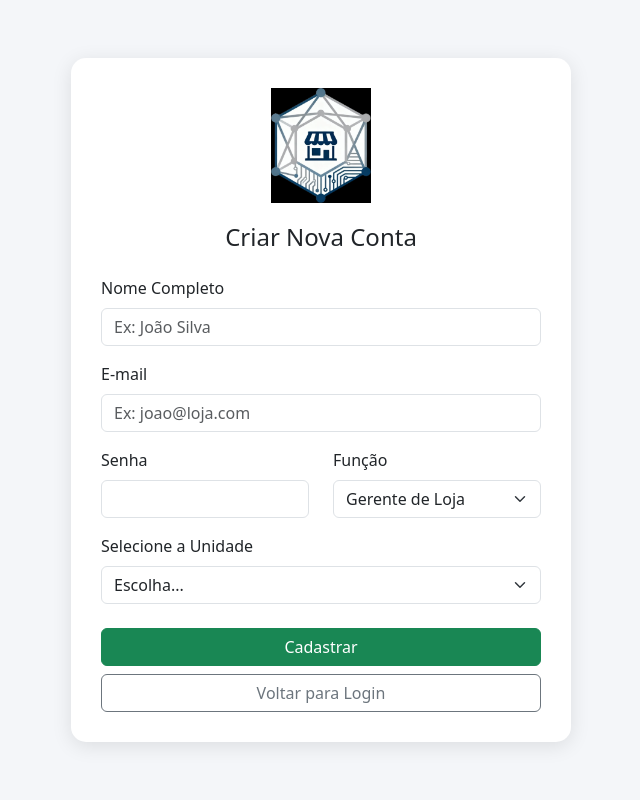
After one commit to paulohenriquemlf896-bit/Centralizador_compras, a Flask app: page /cadastro in a window 1280 px wide. The commit adds this page. Shown: the whole page, without its empty margins (319-959 px from the left). Run offline with Flask 3, Linux system fonts and the light colour scheme.

Commit message:
foi adicionado tela de cadastro e a tela de validação para ver se a pessoa pode ter acesso

```diff
--- a/app.py
+++ b/app.py
@@ -23,6 +23,7 @@ class Usuario(db.Model):
     email = db.Column(db.String(100), unique=True, nullable=False)
     senha = db.Column(db.String(100), nullable=False)
     funcao = db.Column(db.String(20), nullable=False)
+    verificado = db.Column(db.Boolean, default=False) # Segurança
     loja_id = db.Column(db.Integer, db.ForeignKey('loja.id'), nullable=True)
     loja = db.relationship('Loja', backref=db.backref('usuarios', lazy=True))
 
@@ -48,7 +49,7 @@ class ItemPedido(db.Model):
     produto_id = db.Column(db.Integer, db.ForeignKey('produto.id'), nullable=False)
     produto = db.relationship('Produto')
 
-# --- ROTAS GERAIS ---
+# --- ROTAS DE AUTENTICAÇÃO ---
 
 @app.route('/')
 def index():
@@ -58,41 +59,113 @@ def index():
 
 @app.route('/login', methods=['GET', 'POST'])
 def login():
-    erro = None
+    # Captura mensagem de erro/sucesso da URL (ex: vinda do cadastro)
+    erro = request.args.get('erro')
+
     if request.method == 'POST':
         email = request.form['email']
         senha = request.form['senha']
         user = Usuario.query.filter_by(email=email).first()
+
         if user and user.senha == senha:
-            session['usuario_id'] = user.id
-            session['nome'] = user.nome
-            session['funcao'] = user.funcao
-            session['loja_id'] = user.loja_id
-            return redirect(url_for('dashboard_admin' if user.funcao == 'Admin' else 'dashboard_loja'))
+            if not user.verificado:
+                erro = 'Sua conta ainda não foi aprovada pelo Administrador.'
+            else:
+                session['usuario_id'] = user.id
+                session['nome'] = user.nome
+                session['funcao'] = user.funcao
+                session['loja_id'] = user.loja_id
+                return redirect(url_for('dashboard_admin' if user.funcao == 'Admin' else 'dashboard_loja'))
         else:
             erro = 'Email ou senha incorretos.'
     return render_template('login.html', erro=erro)
+
+@app.route('/cadastro', methods=['GET', 'POST'])
+def register():
+    lojas = Loja.query.all()
+
+    if request.method == 'POST':
+        nome = request.form['nome']
+        email = request.form['email']
+        senha = request.form['senha']
+        funcao = request.form['funcao']
+
+        if Usuario.query.filter_by(email=email).first():
+            return render_template('register.html', lojas=lojas, erro="Este e-mail já está cadastrado!")
+
+        loja_id = request.form.get('loja_id')
+        if funcao == 'Admin':
+            loja_id = None
+        elif loja_id:
+            loja_id = int(loja_id)
+        else:
+            return render_template('register.html', lojas=lojas, erro="Por favor, selecione uma loja.")
+
+        # Cria usuário bloqueado (verificado=False)
+        novo_usuario = Usuario(nome=nome, email=email, senha=senha, funcao=funcao, loja_id=loja_id, verificado=False)
+        db.session.add(novo_usuario)
+        db.session.commit()
+
+        # Redireciona para login com mensagem
+        return redirect(url_for('login', erro="Cadastro realizado! Aguarde a aprovação do Administrador para entrar."))
+
+    return render_template('register.html', lojas=lojas)
 
 @app.route('/logout')
 def logout():
     session.clear()
     return redirect(url_for('login'))
 
+# --- ROTAS DE GESTÃO DE USUÁRIOS (ADMIN) ---
+
+@app.route('/admin/usuarios')
+def admin_usuarios():
+    if 'usuario_id' not in session or session.get('funcao') != 'Admin':
+        return redirect(url_for('login'))
+
+    usuarios = Usuario.query.order_by(Usuario.verificado.asc(), Usuario.nome.asc()).all()
+    return render_template('admin_usuarios.html', usuarios=usuarios)
+
+@app.route('/admin/aprovar/<int:user_id>')
+def aprovar_usuario(user_id):
+    if 'usuario_id' not in session or session.get('funcao') != 'Admin':
+        return redirect(url_for('login'))
+
+    user = Usuario.query.get(user_id)
+    if user:
+        user.verificado = True
+        db.session.commit()
+
+    return redirect(url_for('admin_usuarios'))
+
+@app.route('/admin/excluir/<int:user_id>')
+def excluir_usuario(user_id):
+    if 'usuario_id' not in session or session.get('funcao') != 'Admin':
+        return redirect(url_for('login'))
+
+    if user_id == session['usuario_id']: # Evita auto-exclusão
+        return redirect(url_for('admin_usuarios'))
+
+    user = Usuario.query.get(user_id)
+    if user:
+        db.session.delete(user)
+        db.session.commit()
+
+    return redirect(url_for('admin_usuarios'))
+
+
 # --- ROTAS DA LOJA ---
 
 @app.route('/dashboard/loja')
 def dashboard_loja():
     if 'usuario_id' not in session: return redirect(url_for('login'))
-
     pedido_atual = Pedido.query.filter_by(usuario_id=session['usuario_id'], loja_id=session['loja_id'])\
                          .order_by(Pedido.id.desc()).first()
-
     return render_template('dashboard_loja.html', nome=session['nome'], pedido=pedido_atual)
 
 @app.route('/pedido/selecao-fabricante')
 def selecao_fabricante():
     if 'usuario_id' not in session: return redirect(url_for('login'))
-    if 'loja_id' not in session: return redirect(url_for('logout'))
 
     laboratorios_db = db.session.query(Produto.laboratorio).distinct().all()
     lista_final = []
@@ -100,7 +173,6 @@ def selecao_fabricante():
     pedido_atual = Pedido.query.filter_by(usuario_id=session['usuario_id'], loja_id=session['loja_id'])\
                          .order_by(Pedido.id.desc()).first()
 
-    # PREPARA A DATA FORMATADA (Se existir pedido)
     data_formatada = ""
     if pedido_atual and pedido_atual.data_alteracao:
         data_formatada = pedido_atual.data_alteracao.strftime('%d/%m às %H:%M')
@@ -130,7 +202,7 @@ def selecao_fabricante():
             'nome': nome_lab,
             'status': status,
             'itens': qtd_itens,
-            'data_hora': data_formatada # ENVIA A DATA PARA O HTML
+            'data_hora': data_formatada
         })
 
     return render_template('fabricantes.html', lista_fabricantes=lista_final)
@@ -138,7 +210,6 @@ def selecao_fabricante():
 @app.route('/pedido/form/<laboratorio>', methods=['GET', 'POST'])
 def pedido_form(laboratorio):
     if 'usuario_id' not in session: return redirect(url_for('login'))
-    if 'loja_id' not in session: return redirect(url_for('logout'))
 
     pedido_atual = Pedido.query.filter_by(usuario_id=session['usuario_id'], loja_id=session['loja_id'], status='Aberto').first()
 
@@ -168,22 +239,19 @@ def pedido_form(laboratorio):
                         novo_item = ItemPedido(pedido_id=pedido_atual.id, produto_id=prod_id, quantidade=qtd)
                         db.session.add(novo_item)
 
-            # Atualiza a data de alteração
             pedido_atual.data_alteracao = datetime.now()
             db.session.commit()
 
             acao = request.form.get('acao')
-
             if acao == 'finalizar':
                 pedido_atual.status = 'Enviado'
                 db.session.commit()
-                return redirect(url_for('selecao_fabricante'))
-            else:
-                return redirect(url_for('selecao_fabricante'))
+
+            return redirect(url_for('selecao_fabricante'))
 
         except Exception as e:
             db.session.rollback()
-            return f"Erro ao processar pedido: {str(e)}"
+            return f"Erro: {str(e)}"
 
     produtos = Produto.query.filter_by(laboratorio=laboratorio).order_by(Produto.nome).all()
 
@@ -204,31 +272,53 @@ def pedido_form(laboratorio):
 @app.route('/dashboard/admin')
 def dashboard_admin():
     if 'usuario_id' not in session: return redirect(url_for('login'))
-    return render_template('dashboard_admin.html', nome=session['nome'])
+
+    todas_lojas = Loja.query.all()
+    lista_status = []
+
+    for loja in todas_lojas:
+        pedido = Pedido.query.filter_by(loja_id=loja.id).order_by(Pedido.id.desc()).first()
+
+        info = { 'nome': loja.nome, 'cor': 'danger', 'texto': '⏳ Pendente', 'detalhe': 'Ainda não iniciou' }
+
+        if pedido:
+            if pedido.status == 'Enviado':
+                info['cor'] = 'success'
+                info['texto'] = '✅ Finalizado'
+                if pedido.data_alteracao:
+                    info['detalhe'] = f"Enviado em {pedido.data_alteracao.strftime('%d/%m às %H:%M')}"
+            elif pedido.status == 'Aberto':
+                qtd_itens = ItemPedido.query.filter_by(pedido_id=pedido.id).count()
+                if qtd_itens > 0:
+                    info['cor'] = 'warning text-dark'
+                    info['texto'] = '✏️ Em andamento'
+                    if pedido.data_alteracao:
+                        info['detalhe'] = f"Editando... (últ: {pedido.data_alteracao.strftime('%d/%m %H:%M')})"
+                else:
+                    info['detalhe'] = 'Aberto mas vazio'
+
+        lista_status.append(info)
+
+    return render_template('dashboard_admin.html',
+                           nome=session['nome'],
+                           status_lojas=lista_status,
+                           data_hoje=datetime.now().strftime('%d/%m/%Y'))
 
 @app.route('/admin/consolidacao')
 def consolidacao_pedidos():
-    if 'usuario_id' not in session or session.get('funcao') != 'Admin':
-        return redirect(url_for('login'))
+    if 'usuario_id' not in session or session.get('funcao') != 'Admin': return redirect(url_for('login'))
 
     lojas = Loja.query.all()
     produtos = Produto.query.order_by(Produto.laboratorio, Produto.nome).all()
-
     dados_agrupados = {}
 
     for p in produtos:
-        if p.laboratorio not in dados_agrupados:
-            dados_agrupados[p.laboratorio] = []
+        if p.laboratorio not in dados_agrupados: dados_agrupados[p.laboratorio] = []
 
         def get_qtd_loja(nome_loja_parcial):
             loja_encontrada = next((l for l in lojas if nome_loja_parcial.lower() in l.nome.lower()), None)
             if not loja_encontrada: return 0
-
-            resultado = db.session.query(db.func.sum(ItemPedido.quantidade))\
-                .join(Pedido)\
-                .filter(ItemPedido.produto_id == p.id,
-                        Pedido.loja_id == loja_encontrada.id)\
-                .scalar()
+            resultado = db.session.query(db.func.sum(ItemPedido.quantidade)).join(Pedido).filter(ItemPedido.produto_id == p.id, Pedido.loja_id == loja_encontrada.id).scalar()
             return resultado if resultado else 0
 
         qtd_campina = get_qtd_loja("Campina")
@@ -240,15 +330,8 @@ def consolidacao_pedidos():
         total = qtd_campina + qtd_maceio + qtd_recife + qtd_natal + qtd_pesqueira
 
         dados_agrupados[p.laboratorio].append({
-            'nome': p.nome,
-            'caixa': p.unidade_caixa,
-            'preco': p.preco,
-            'campina': qtd_campina,
-            'maceio': qtd_maceio,
-            'recife': qtd_recife,
-            'natal': qtd_natal,
-            'pesqueira': qtd_pesqueira,
-            'total': total
+            'nome': p.nome, 'caixa': p.unidade_caixa, 'preco': p.preco,
+            'campina': qtd_campina, 'maceio': qtd_maceio, 'recife': qtd_recife, 'natal': qtd_natal, 'pesqueira': qtd_pesqueira, 'total': total
         })
 
     return render_template('consolidacao.html', dados=dados_agrupados)
@@ -258,19 +341,21 @@ if __name__ == '__main__':
     with app.app_context():
         db.create_all()
 
+        # SE NÃO TIVER LOJAS, CRIA DADOS PADRÃO
         if not Loja.query.first():
-            print("Criando dados iniciais (Lojas, Usuários, CEVA, OUROFINO)...")
+            print("Criando dados iniciais...")
             l1 = Loja(nome="Campina Grande")
             l2 = Loja(nome="Maceió")
             l3 = Loja(nome="Recife")
             l4 = Loja(nome="Pesqueira")
             db.session.add_all([l1, l2, l3, l4])
 
-            u1 = Usuario(nome="Miguel", email="miguel@loja.com", senha="1234", funcao="Loja", loja=l1)
-            u2 = Usuario(nome="Comprador", email="admin@central.com", senha="1234", funcao="Admin")
+            # CRIANDO USUÁRIOS INICIAIS (JÁ APROVADOS)
+            u1 = Usuario(nome="Miguel", email="miguel@loja.com", senha="1234", funcao="Loja", loja=l1, verificado=True)
+            u2 = Usuario(nome="Comprador", email="admin@central.com", senha="1234", funcao="Admin", verificado=True)
             db.session.add_all([u1, u2])
 
-            # Produtos CEVA
+            # PRODUTOS CEVA
             prods_ceva = [
                 ("Cevamec 1% 50ml", 12, 15.90),
                 ("Cevamec 1% 500ml", 6, 45.50),
@@ -279,7 +364,7 @@ if __name__ == '__main__':
             for nome, caixa, preco in prods_ceva:
                 db.session.add(Produto(nome=nome, laboratorio="CEVA BOVINO", unidade_caixa=caixa, preco=preco))
 
-            # Produtos OUROFINO
+            # PRODUTOS OUROFINO
             prods_ouro = [
                 ("Mogidex 100ml", 12, 25.90),
                 ("Ourotetra 50ml", 24, 12.50)
@@ -288,9 +373,9 @@ if __name__ == '__main__':
                 db.session.add(Produto(nome=nome, laboratorio="OUROFINO", unidade_caixa=caixa, preco=preco))
 
             db.session.commit()
-            print("Dados iniciais criados!")
 
-        # ADIÇÃO DA FABIANI
+        # ADIÇÃO DA FABIANI (VERIFICAÇÃO PARA EVITAR DUPLICIDADE)
+        # Lista completa da Fabiani
         prods_fabiani = [
             ("Adethor 250ml", 4, 0.00),
             ("Ferrodex B12 50ml", 4, 0.00),
@@ -308,13 +393,15 @@ if __name__ == '__main__':
             ("Vitagold Potenciado 50ml", 8, 0.00),
             ("Vitagold Potenciado 20ml", 24, 0.00)
         ]
+
         novos = 0
         for nome, caixa, preco in prods_fabiani:
             if not Produto.query.filter_by(nome=nome, laboratorio="FABIANI").first():
                 db.session.add(Produto(nome=nome, laboratorio="FABIANI", unidade_caixa=caixa, preco=preco))
                 novos += 1
+
         if novos > 0:
             db.session.commit()
-            print(f"FABIANI Adicionada!")
+            print(f"{novos} produtos FABIANI adicionados!")
 
     app.run(debug=True)
--- /dev/null
+++ b/templates/register.html
@@ -0,0 +1,81 @@
+<!DOCTYPE html>
+<html lang="pt-br">
+<head>
+    <meta charset="UTF-8">
+    <meta name="viewport" content="width=device-width, initial-scale=1.0">
+    <title>Cadastro - Central de Compras</title>
+    <link href="https://cdn.jsdelivr.net/npm/bootstrap@5.3.0/dist/css/bootstrap.min.css" rel="stylesheet">
+    <style>
+        body { background-color: #f4f6f9; display: flex; align-items: center; justify-content: center; min-height: 100vh; }
+        .card-custom { max-width: 500px; width: 100%; padding: 30px; border-radius: 15px; box-shadow: 0 4px 20px rgba(0,0,0,0.1); background: white; }
+        .logo-img { display: block; margin: 0 auto 20px; max-width: 100px; }
+    </style>
+</head>
+<body>
+
+    <div class="card-custom">
+        <img src="{{ url_for('static', filename='img/logo.jpg') }}" alt="Logo" class="logo-img">
+
+        <h4 class="text-center mb-4">Criar Nova Conta</h4>
+
+        {% if erro %}
+            <div class="alert alert-danger">{{ erro }}</div>
+        {% endif %}
+
+        <form method="POST" action="{{ url_for('register') }}">
+
+            <div class="mb-3">
+                <label class="form-label">Nome Completo</label>
+                <input type="text" class="form-control" name="nome" required placeholder="Ex: João Silva">
+            </div>
+
+            <div class="mb-3">
+                <label class="form-label">E-mail</label>
+                <input type="email" class="form-control" name="email" required placeholder="Ex: joao@loja.com">
+            </div>
+
+            <div class="row mb-3">
+                <div class="col-md-6">
+                    <label class="form-label">Senha</label>
+                    <input type="password" class="form-control" name="senha" required>
+                </div>
+                <div class="col-md-6">
+                    <label class="form-label">Função</label>
+                    <select class="form-select" name="funcao" id="selectFuncao" onchange="toggleLoja()" required>
+                        <option value="Loja" selected>Gerente de Loja</option>
+                        <option value="Admin">Comprador (Admin)</option>
+                    </select>
+                </div>
+            </div>
+
+            <div class="mb-4" id="divLoja">
+                <label class="form-label">Selecione a Unidade</label>
+                <select class="form-select" name="loja_id">
+                    <option value="" selected disabled>Escolha...</option>
+                    {% for loja in lojas %}
+                        <option value="{{ loja.id }}">{{ loja.nome }}</option>
+                    {% endfor %}
+                </select>
+            </div>
+
+            <div class="d-grid gap-2">
+                <button type="submit" class="btn btn-success">Cadastrar</button>
+                <a href="{{ url_for('login') }}" class="btn btn-outline-secondary">Voltar para Login</a>
+            </div>
+        </form>
+    </div>
+
+    <script>
+        function toggleLoja() {
+            var funcao = document.getElementById("selectFuncao").value;
+            var divLoja = document.getElementById("divLoja");
+
+            if (funcao === "Admin") {
+                divLoja.style.display = "none";
+            } else {
+                divLoja.style.display = "block";
+            }
+        }
+    </script>
+</body>
+</html>
```
Also changed, not shown: templates/admin_usuarios.html (added, +77 -0 lines), templates/dashboard_admin.html (+13 -20 lines), templates/login.html (+7 -2 lines), instance/banco_dados.db.
